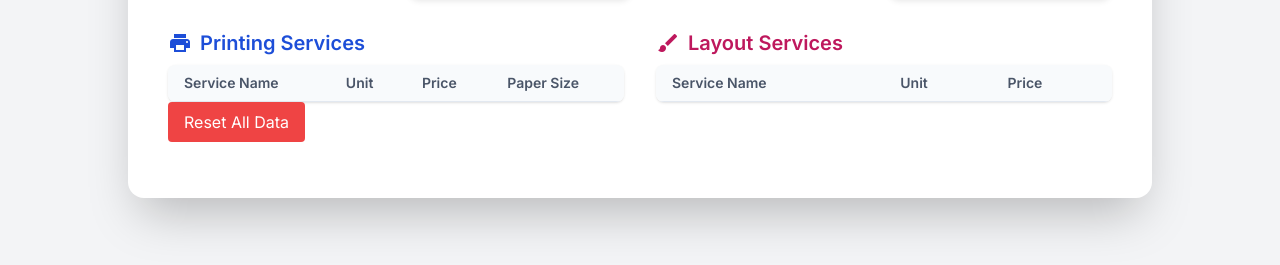
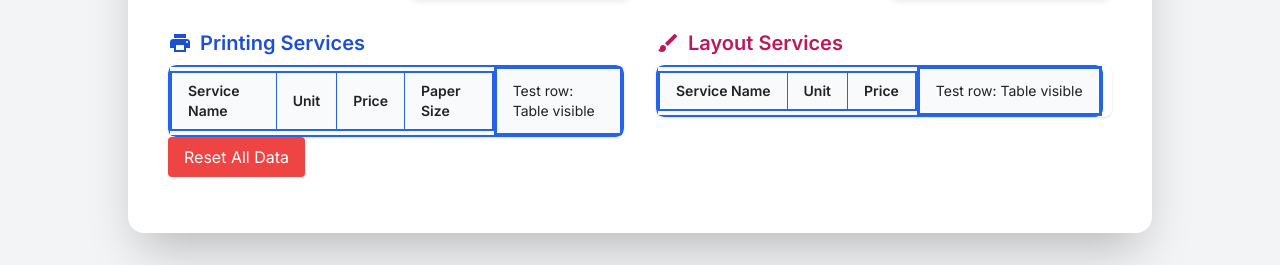
Before and after one commit to Norahc07/LumiPrints, a plain HTML site: page index.html in a window 1280 px wide. Shown: the part 551-816 px from the top of the page. Drawn offline with nearby package versions, Linux system fonts and the light colour scheme; no server answers.

Commit message:
updated the the app 1

```diff
--- a/app.js
+++ b/app.js
@@ -47,9 +47,7 @@ function setActiveNav(tab) {
   document.querySelectorAll('.bottom-nav .nav-btn').forEach(btn => btn.classList.remove('active'));
   const navBtn = document.getElementById('nav-' + tab);
   if (navBtn) navBtn.classList.add('active');
-  // Show FAB only on Services tab (mobile)
-  const fab = document.getElementById('fab-add-service');
-  if (fab) fab.style.display = (tab === 'services' && window.innerWidth <= 640) ? 'flex' : 'none';
+  // FAB logic removed (no longer needed)
 }
 // Patch all tab switches to call setActiveNav
 tabBtns.forEach(btn => {
@@ -83,13 +81,6 @@ window.addEventListener('DOMContentLoaded', function() {
   }
   setActiveNav(activeTab);
 });
-// --- FAB Add Service Button ---
-const fabAddService = document.getElementById('fab-add-service');
-if (fabAddService) {
-  fabAddService.onclick = function() {
-    if (window.openAddServiceModal) window.openAddServiceModal();
-  };
-}
 
 // --- Local Storage ---
 function saveAll() {
@@ -101,6 +92,7 @@ function loadAll() {
 
 // --- Dashboard ---
 function renderDashboard() {
+    console.log('renderDashboard called', {services, sales, deductions});
     const filter = dashboardFilter.value;
     const now = new Date();
     let start, end;
@@ -157,6 +149,7 @@ dashboardFilter.addEventListener('change', renderDashboard);
 
 // --- Services CRUD ---
 function renderServices() {
+    console.log('renderServices called', services);
     printingServicesTable.innerHTML = '';
     layoutServicesTable.innerHTML = '';
     services.forEach((s, i) => {
@@ -335,6 +328,7 @@ window.removePendingSale = function(i) {
 
 // --- Sales Table ---
 function renderSales() {
+    console.log('renderSales called', sales);
     salesTable.innerHTML = '';
     sales.forEach((s, i) => {
         salesTable.innerHTML += `<tr class="text-xs sm:text-sm">
--- a/index.html
+++ b/index.html
@@ -93,7 +93,7 @@
                                     <th class="px-4 py-2">Paper Size</th>
                                 </tr>
                             </thead>
-                            <tbody id="dashboardPrintingTable" class="bg-white divide-y divide-gray-200"></tbody>
+                            <tbody id="dashboardPrintingTable" class="bg-white divide-y divide-gray-200"><tr><td colspan="4" style="color:#888;">Test row: Table visible</td></tr></tbody>
                         </table>
                     </div>
                 </div>
@@ -108,7 +108,7 @@
                                     <th class="px-4 py-2">Price</th>
                                 </tr>
                             </thead>
-                            <tbody id="dashboardLayoutTable" class="bg-white divide-y divide-gray-200"></tbody>
+                            <tbody id="dashboardLayoutTable" class="bg-white divide-y divide-gray-200"><tr><td colspan="3" style="color:#888;">Test row: Table visible</td></tr></tbody>
                         </table>
                     </div>
                 </div>
@@ -172,7 +172,7 @@
                             <th class="px-4 py-2">Actions</th>
                         </tr>
                     </thead>
-                    <tbody id="salesTable" class="bg-white divide-y divide-gray-200"></tbody>
+                    <tbody id="salesTable" class="bg-white divide-y divide-gray-200"><tr><td colspan="7" style="color:#888;">Test row: Table visible</td></tr></tbody>
                 </table>
             </div>
             <!-- Edit Sales Modal -->
@@ -274,7 +274,7 @@
                                     <th class="px-4 py-2">Actions</th>
                                 </tr>
                             </thead>
-                            <tbody id="printingServicesTable" class="bg-white divide-y divide-gray-200"></tbody>
+                            <tbody id="printingServicesTable" class="bg-white divide-y divide-gray-200"><tr><td colspan="5" style="color:#888;">Test row: Table visible</td></tr></tbody>
                         </table>
                     </div>
                 </div>
@@ -290,7 +290,7 @@
                                     <th class="px-4 py-2">Actions</th>
                                 </tr>
                             </thead>
-                            <tbody id="layoutServicesTable" class="bg-white divide-y divide-gray-200"></tbody>
+                            <tbody id="layoutServicesTable" class="bg-white divide-y divide-gray-200"><tr><td colspan="4" style="color:#888;">Test row: Table visible</td></tr></tbody>
                         </table>
                     </div>
                 </div>
@@ -357,7 +357,7 @@
                             <th class="px-4 py-2">Amount</th>
                         </tr>
                     </thead>
-                    <tbody id="deductionsTable" class="bg-white divide-y divide-gray-200"></tbody>
+                    <tbody id="deductionsTable" class="bg-white divide-y divide-gray-200"><tr><td colspan="3" style="color:#888;">Test row: Table visible</td></tr></tbody>
                 </table>
             </div>
         </div>
--- a/styles.css
+++ b/styles.css
@@ -338,3 +338,10 @@ input[type="checkbox"].peer + div {
 .metric-card {
   min-width: 0;
 }
+
+table, thead, tbody, th, td, tr {
+  border: 1px solid #2563eb !important;
+  background: #f8fafc !important;
+  color: #222 !important;
+  display: table-cell !important;
+}
```
